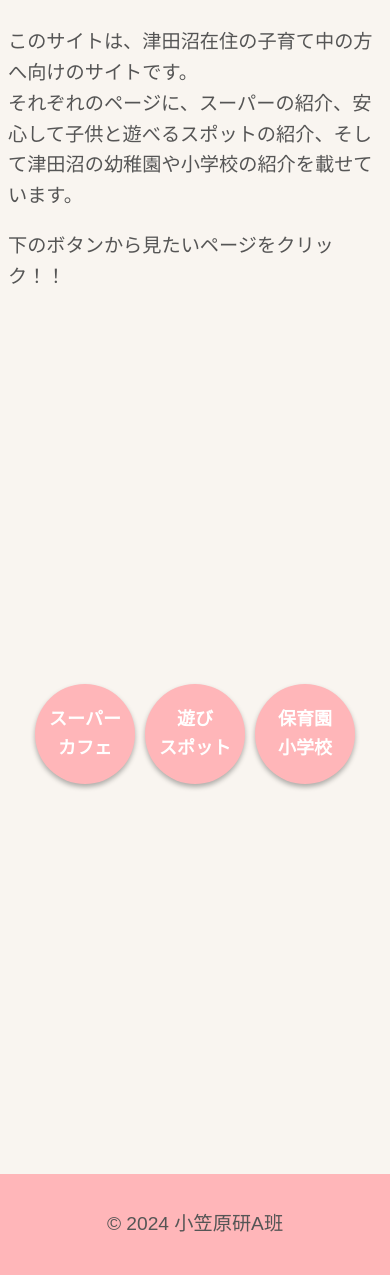
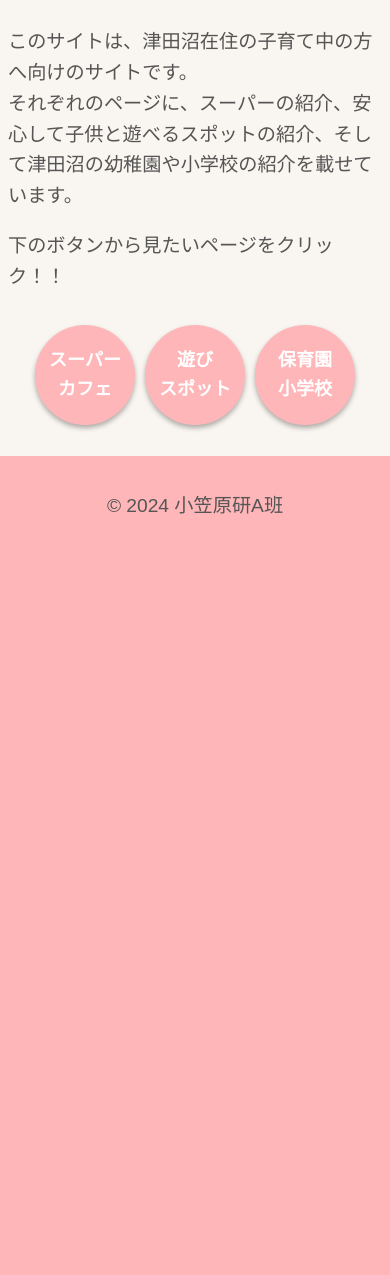
Before and after one commit to yabukilab/ogasawara-a, a PHP site: page / in a window 390 px wide. Shown: the part 384-1659 px from the top of the page. After the commit the page ends 898 px from the top, so only its background shows below. Run offline with PHP 8.4, Linux system fonts and the light colour scheme.

Commit message:
スマホ調整

```diff
--- a/htdocs/index.css
+++ b/htdocs/index.css
@@ -192,9 +192,10 @@ a.btn--circle {
     justify-content: center; /* 中央配置 */
     align-items: center;
     gap: 80px; /* ボタン間の隙間 */
+    padding: 10px; /* 内側余白 */
     margin-top: 20px; /* 上の文章との余白を調整 */
     margin-bottom: 10px; /* 下の要素との余白 */
-    height: 100vh; /* ビューポート全体の高さ */
+    height: auto; /* 必要な高さだけ確保 */
 
 }
 
@@ -208,6 +209,7 @@ a.btn--circle {
 
     .btn-container {
         gap: 10px; /* ボタン間の隙間を調整 */
+        padding: 5px; /* スマホ画面では内側余白をさらに狭く */
         margin-top: 10px; /* 上の文章との余白をさらに狭く */
     }
 }
```
